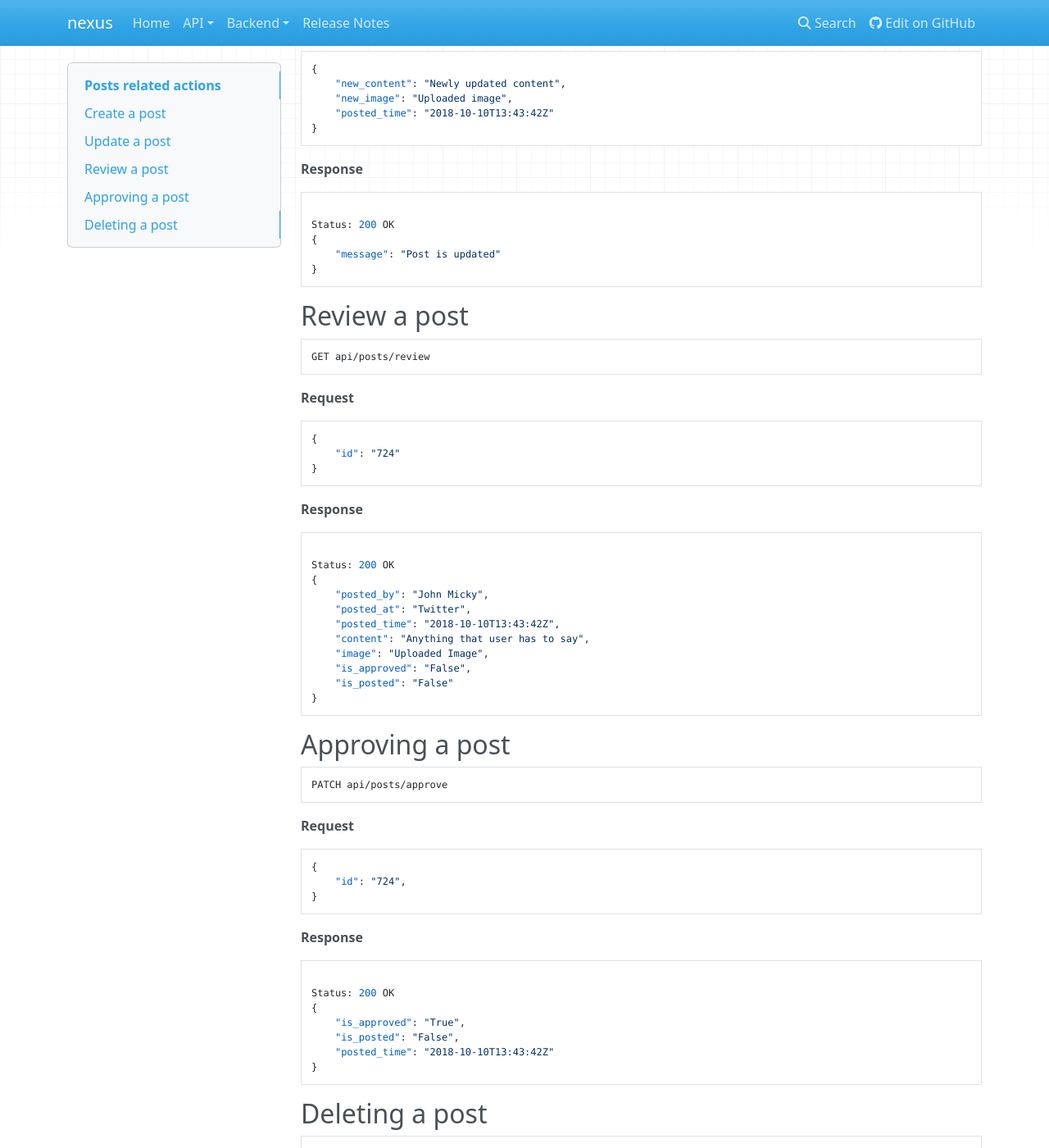
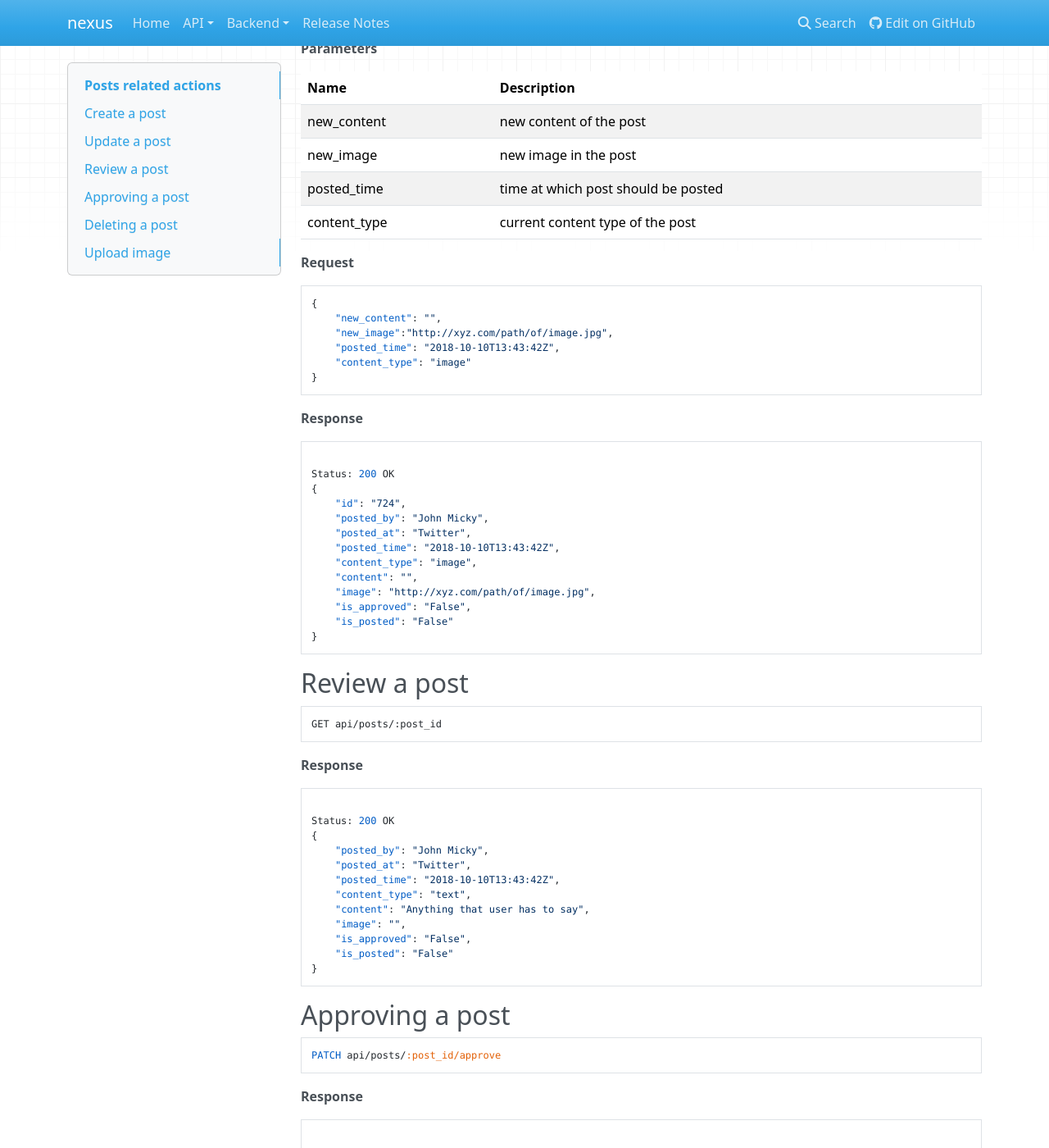
Before and after one commit to CuriousLearner/nexus, an MkDocs documentation site: the page built from docs/api/proposed_endpoints.md, in a window 1280 px wide and 1400 px high, scrolled down 1604 px. Shown: the whole window at 82% size. Built offline with MkDocs 1.6.1, drawn with Linux system fonts in a browser that asks for light colours; nearby versions of some CDN libraries; old or Windows-style settings are respelled for this version of MkDocs; some of the changed text lies outside the part shown.

Commit message:
fix(endpoints): corrected urls, and body of request and response

````diff
--- a/docs/api/proposed_endpoints.md
+++ b/docs/api/proposed_endpoints.md
@@ -18,6 +18,7 @@
 posted_by    | user who is posting the content
 posted_at    | social media ploatform to post
 posted_time  | time at which post should be posted
+content_type | type of content, text or image
 content      | content of the post
 image        | image in the post
 is_approved  | whether the post is approved or not
@@ -30,8 +31,9 @@
     "posted_by": "John Micky",
     "posted_at": "Twitter",
     "posted_time": "",
+    "content_type": "text",
     "content": "Anything that user has to write",
-    "image": "Uploaded Image",
+    "image": "",
     "is_approved": "False",
     "is_posted": "False"
 }
@@ -42,14 +44,23 @@
 
 Status: 201 Created
 {
-    "message": "Post is queued and waiting for moderation"
+    "id": "724",
+    "posted_by": "John Micky",
+    "posted_at": "Twitter",
+    "posted_time": "",
+    "content_type": "text",
+    "content": "Anything that user has to write",
+    "image": "http://xyz.com/path/of/image.jpg",
+    "is_approved": "False",
+    "is_posted": "False"
+
 }
 ```
 
 ## Update a post
 
 ```
-PATCH api/posts/update
+PATCH api/posts/:post_id (Requires Authorization)
 ```
 
 **Parameters**
@@ -59,13 +70,15 @@
 new_content  | new content of the post
 new_image    | new image in the post
 posted_time  | time at which post should be posted
+content_type | current content type of the post
 
 **Request**
 ```json
 {
-    "new_content": "Newly updated content",
-    "new_image": "Uploaded image",
-    "posted_time": "2018-10-10T13:43:42Z"
+    "new_content": "",
+    "new_image":"http://xyz.com/path/of/image.jpg",
+    "posted_time": "2018-10-10T13:43:42Z",
+    "content_type": "image"
 }
 ```
 
@@ -74,21 +87,44 @@
 
 Status: 200 OK
 {
-    "message": "Post is updated"
+    "id": "724",
+    "posted_by": "John Micky",
+    "posted_at": "Twitter",
+    "posted_time": "2018-10-10T13:43:42Z",
+    "content_type": "image",
+    "content": "",
+    "image": "http://xyz.com/path/of/image.jpg",
+    "is_approved": "False",
+    "is_posted": "False"
 }
 ```
 
 ## Review a post
 
 ```
-GET api/posts/review
+GET api/posts/:post_id
 ```
 
-**Request**
+**Response**
 ```json
+
+Status: 200 OK
 {
-    "id": "724"
+    "posted_by": "John Micky",
+    "posted_at": "Twitter",
+    "posted_time": "2018-10-10T13:43:42Z",
+    "content_type": "text",
+    "content": "Anything that user has to say",
+    "image": "",
+    "is_approved": "False",
+    "is_posted": "False"
 }
+```
+
+## Approving a post
+
+```
+PATCH api/posts/:post_id/approve
 ```
 
 **Response**
@@ -106,48 +142,44 @@
 }
 ```
 
-## Approving a post
+## Deleting a post
 
 ```
-PATCH api/posts/approve
+DELETE api/posts/:post_id
 ```
+
+**Response**
+```json
+
+Status: 204 No-Content
+```
+
+## Upload image
+
+```
+POST api/image
+```
+
+**Paramaters**
+
+Name         | Description
+-------------|--------------------------------------
+id           | identity of the post
+local_url    | image in the post
 
 **Request**
 ```json
 {
     "id": "724",
+    "local_url": "local url of image"
 }
 ```
 
 **Response**
 ```json
 
-Status: 200 OK
+Status: 201 Created
 {
-    "is_approved": "True",
-    "is_posted": "False",
-    "posted_time": "2018-10-10T13:43:42Z"
+    "url": "http://xyz.com/path/of/image.jpg"
 }
 ```
-
-## Deleting a post
-
-```
-DELETE api/posts/delete
-```
-
-**Request**
-```json
-{
-    "id": "724"
-}
-```
-
-**Response**
-```json
-
-Status: 200 OK
-{
-    "message": "Post is deleted"
-}
-```
````
Also changed, not shown: other parts of docs/api/proposed_endpoints.md (+2 -2 lines).
